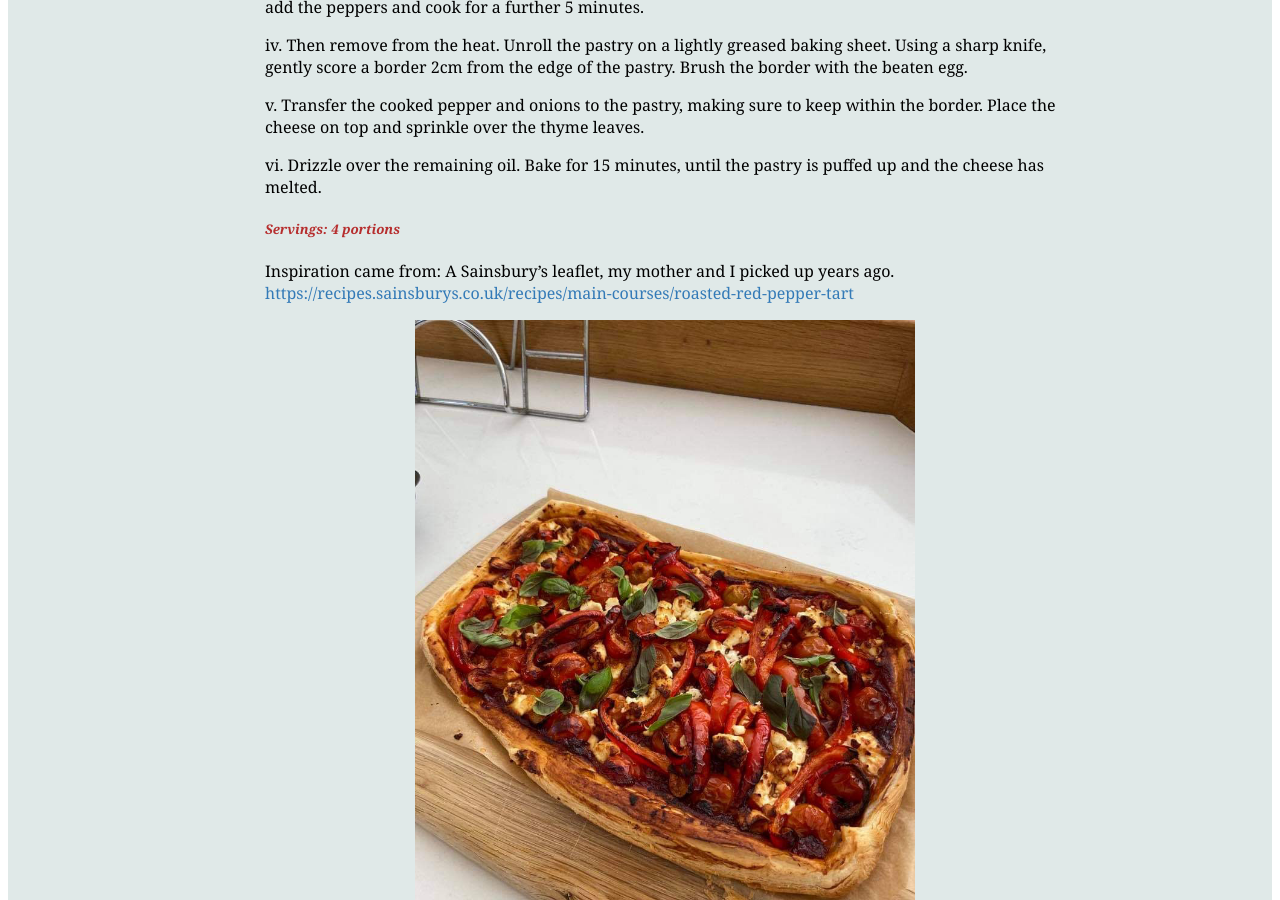
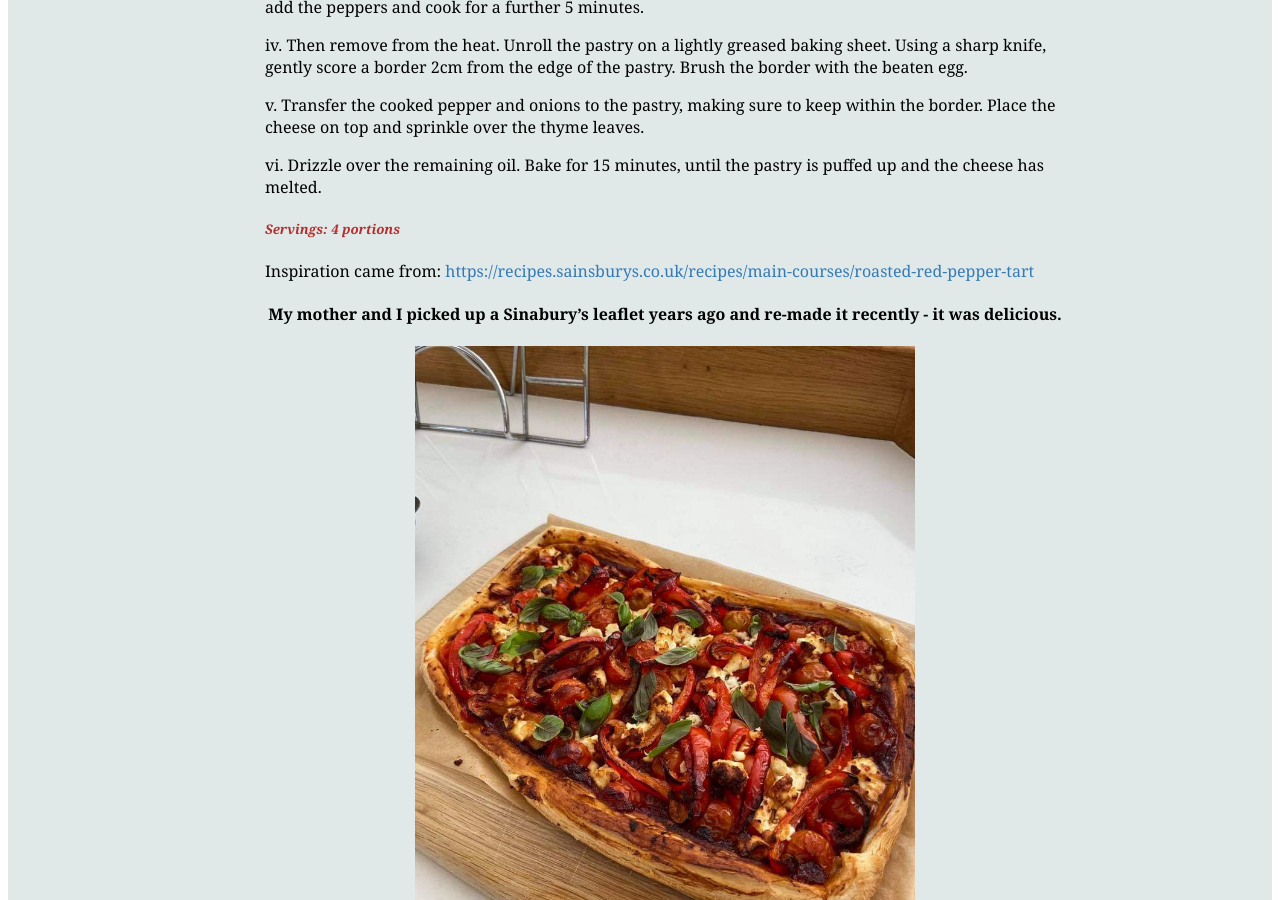
Before and after one commit to Hol1999/Hollyrecipewebsite, a Jekyll site: the page built from _recipes/recipe2.md, in a window 1280 px wide and 900 px high, scrolled down 898 px. Built offline with Jekyll 4.4.1, drawn with Linux system fonts in a browser that asks for light colours.

Commit message:
Update Recipes “recipe2”

```diff
--- a/_recipes/recipe2.md
+++ b/_recipes/recipe2.md
@@ -36,6 +36,8 @@ vi. Drizzle over the remaining oil. Bake for 15 minutes, until the pastry is puf
 
 ##### Servings: 4 portions
 
-Inspiration came from: A Sainsbury's leaflet, my mother and I picked up years ago. <https://recipes.sainsburys.co.uk/recipes/main-courses/roasted-red-pepper-tart>
+Inspiration came from: <https://recipes.sainsburys.co.uk/recipes/main-courses/roasted-red-pepper-tart>
+
+#### My mother and I picked up a Sinabury's leaflet years ago and re-made it recently - it was delicious.
 
 ![Red Pepper and Goats Cheese Tart on a woodern board](../uploads/redpeppertart.jpg "Roasted Red Pepper and Goats Cheese Tart")
```
